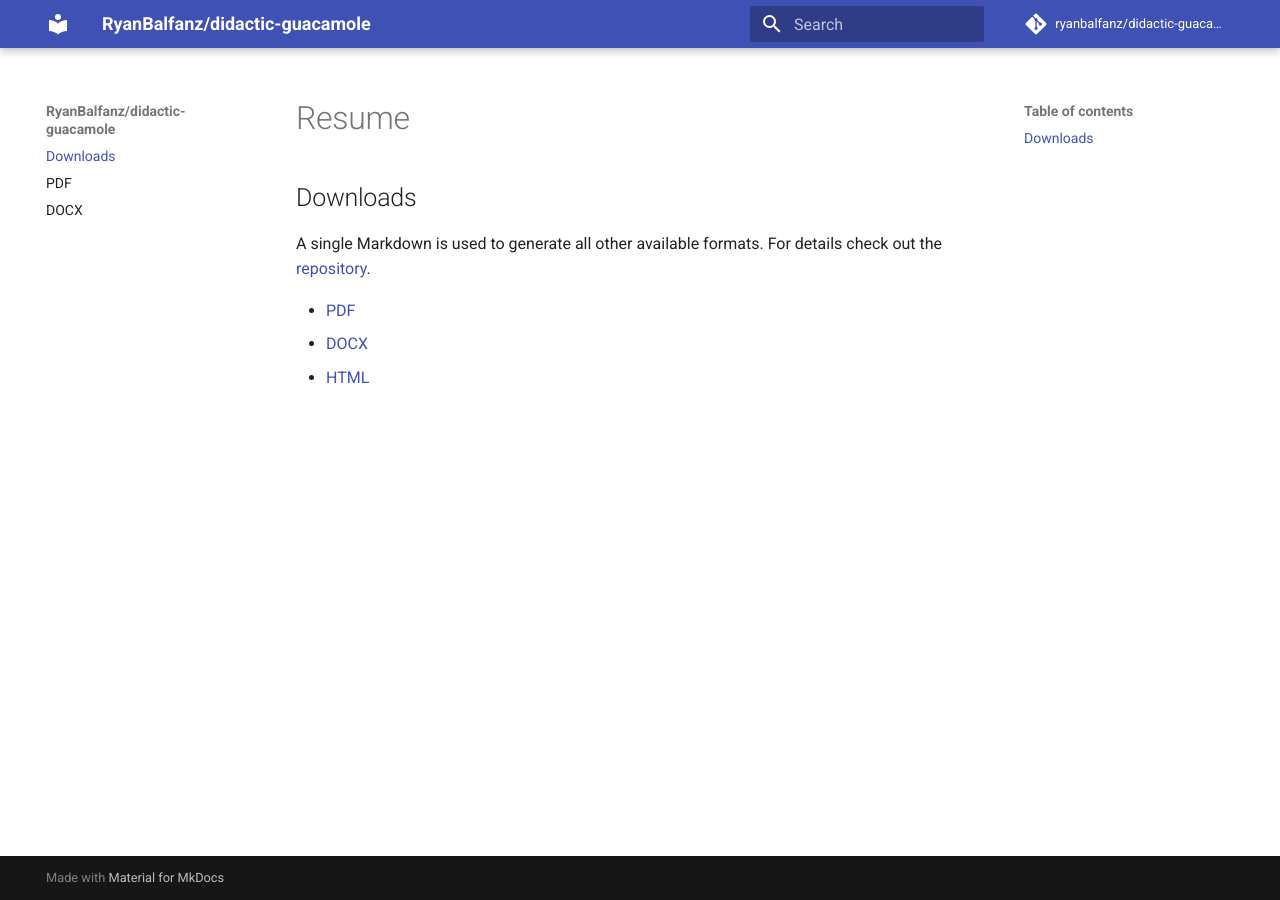
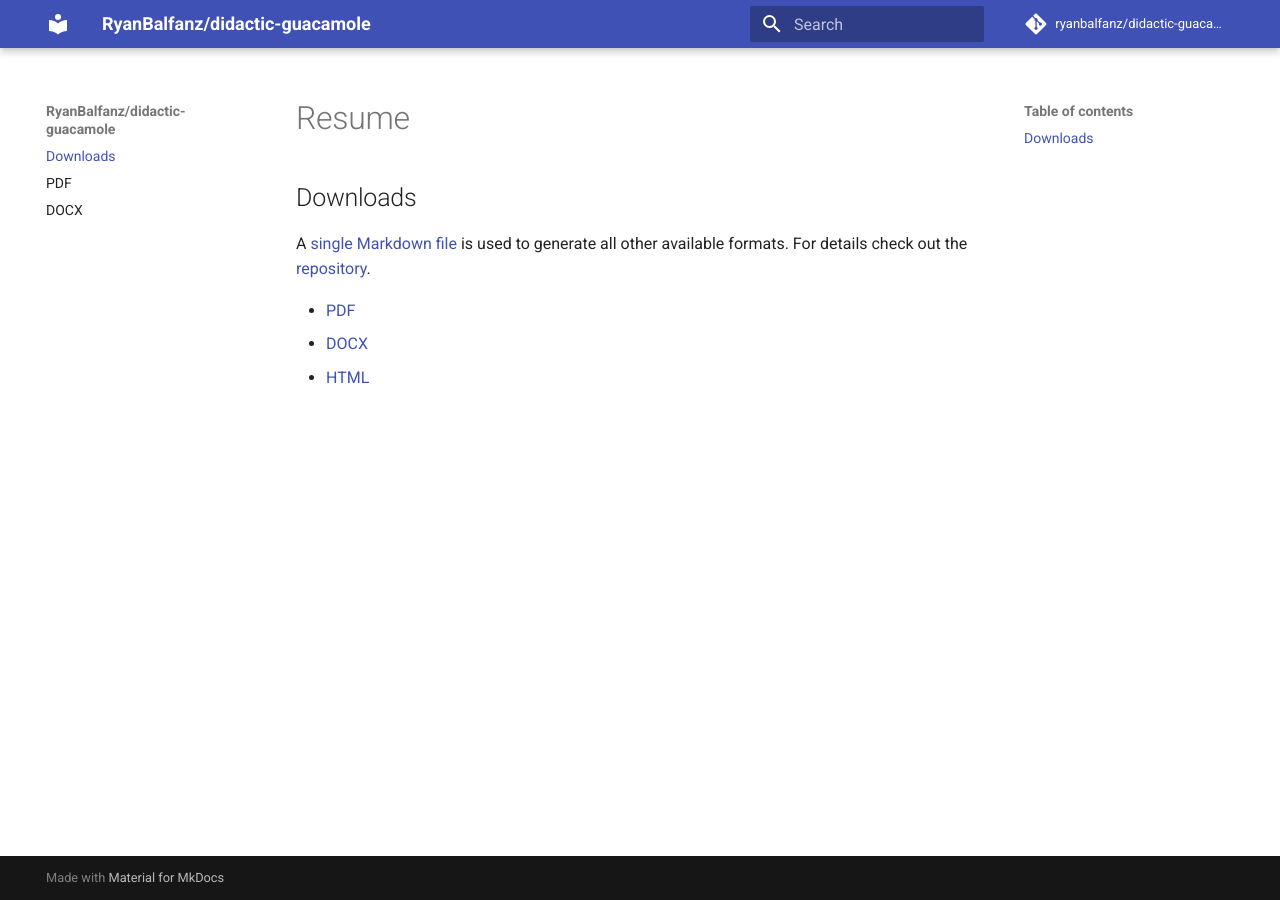
Before and after one commit to RyanBalfanz/didactic-guacamole, an MkDocs documentation site: the page built from docs/index.md, in a window 1280 px wide. Built offline with MkDocs 1.6.1 and Material for MkDocs 9.7.7, drawn with Linux system fonts in a browser that asks for light colours; comment, search, counter and statistics services are not loaded.

Commit message:
Link to master resume.md blob

```diff
--- a/docs/index.md
+++ b/docs/index.md
@@ -2,7 +2,7 @@
 
 ## Downloads
 
-A single Markdown is used to generate all other available formats. For details check out the [repository].
+A [single Markdown file](https://github.com/RyanBalfanz/didactic-guacamole/blob/master/resume.md) is used to generate all other available formats. For details check out the [repository].
 
 - [PDF][resume.pdf]
 - [DOCX][resume.docx]
```
